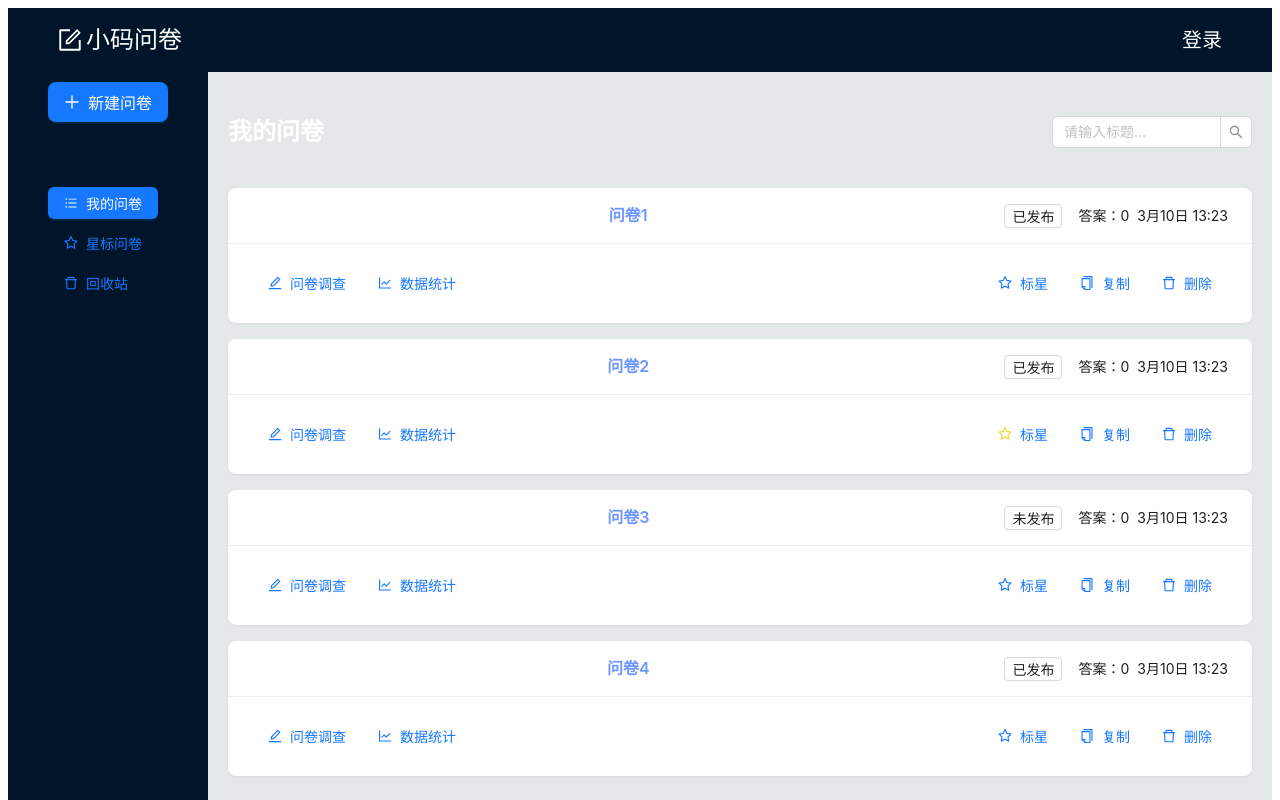
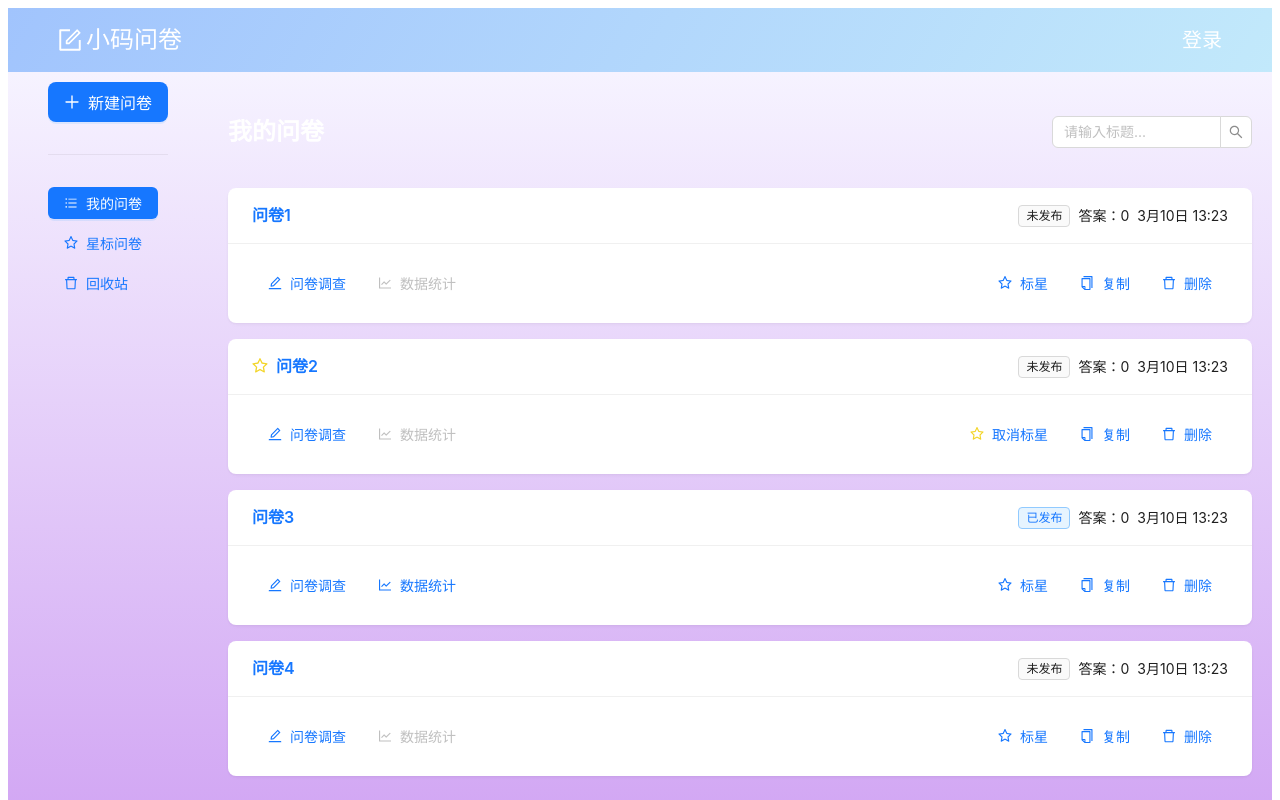
Before and after one commit to ChenHaoJie9527/mini-questionnaire, a React (Create React App) app: page /mange/list in a window 1280 px wide. Shown: the top 800 px of the page. Built offline with nearby package versions, Linux system fonts and the light colour scheme.

Commit message:
feat: 优化questionCard UI展示

```diff
--- a/src/components/QuestionCard.tsx
+++ b/src/components/QuestionCard.tsx
@@ -1,6 +1,6 @@
 import React, { FC } from "react";
 import { MyConstArrayItem } from "../mock";
-import { Card, Space, Button } from "antd";
+import { Card, Space, Button, Tag } from "antd";
 import {
   EditOutlined,
   LineChartOutlined,
@@ -8,19 +8,24 @@ import {
   StarOutlined,
   DeleteOutlined,
 } from "@ant-design/icons";
+import { Link, useNavigate } from "react-router-dom";
+import { PATHNAME } from "../routers/config";
 
 type props = MyConstArrayItem & {
   onStart: (id: number, isStarted: boolean) => void;
 };
 
 const QuestionCard: FC<props> = (props) => {
+  const nav = useNavigate();
   const { id, title, isPublished, isStarted, answerCount, createAt, onStart } =
     props;
   const Operation = (
     <div className="flex items-center">
-      <Button size="small" className="mr-4">
-        {isPublished ? "未发布" : "已发布"}
-      </Button>
+      {isPublished ? (
+        <Tag color="processing">已发布</Tag>
+      ) : (
+        <Tag color="default">未发布</Tag>
+      )}
       <p className="mr-2">答案：{answerCount}</p>
       <p>{createAt}</p>
     </div>
@@ -28,23 +33,40 @@ const QuestionCard: FC<props> = (props) => {
   const onStarted = () => {
     onStart(id, !isStarted);
   };
+  const Title = () => {
+    return (
+      <Link
+        to={isPublished ? `${PATHNAME.STAT}/${id}` : `${PATHNAME.EDIT}/${id}`}
+      >
+        <Space>
+          {isStarted && <StarOutlined style={{ color: "#f3d528" }} />}
+          {title}
+        </Space>
+      </Link>
+    );
+  };
   return (
     <Space direction="vertical" size="large" className="flex mt-4">
       <Card
-        title={title}
+        title={<Title />}
         extra={Operation}
-        headStyle={{ color: "#6d97ff" }}
+        headStyle={{ color: "#6d97ff", textAlign: "left" }}
         bordered={false}
         hoverable={true}
       >
         <div className="flex items-center justify-between w-full">
           <div className="flex flex-wrap">
-            <Button type="link" className="flex items-center justify-center">
+            <Button
+              type="link"
+              className="flex items-center justify-center"
+              onClick={() => nav(`${PATHNAME.EDIT}/${id}`)}
+            >
               <EditOutlined /> 问卷调查
             </Button>
             <Button
               type="link"
               className="text-[#ccc] flex items-center justify-center"
+              disabled={!isPublished}
             >
               <LineChartOutlined /> 数据统计
             </Button>
@@ -60,7 +82,7 @@ const QuestionCard: FC<props> = (props) => {
               ) : (
                 <StarOutlined />
               )}
-              标星
+              {isStarted ? "取消标星" : "标星"}
             </Button>
             <Button
               type="link"
--- a/src/layouts/MainLayout.tsx
+++ b/src/layouts/MainLayout.tsx
@@ -12,6 +12,7 @@ const headerStyle: React.CSSProperties = {
   minHeight: "64px",
   paddingInline: 50,
   lineHeight: "64px",
+  backgroundImage: "linear-gradient(120deg, #a1c4fd 0%, #c2e9fb 100%)",
 };
 
 const MainLayout: FC = () => {
--- a/src/layouts/MangeLayout.tsx
+++ b/src/layouts/MangeLayout.tsx
@@ -14,10 +14,12 @@ const contentStyle: React.CSSProperties = {
   minHeight: 120,
   lineHeight: "120px",
   color: "#fff",
+  backgroundImage: "linear-gradient(to top, #cd9cf2 0%, #f6f3ff 100%)"
 };
 
 const siderStyle: React.CSSProperties = {
   padding: "10px",
+  backgroundImage: "linear-gradient(to top, #cd9cf2 0%, #f6f3ff 100%",
 };
 
 const MangeLayout: FC = () => {
--- a/src/pages/mange/List.tsx
+++ b/src/pages/mange/List.tsx
@@ -22,7 +22,7 @@ const List: FC = () => {
     });
   };
   return (
-    <div className="w-full bg-[#e4e8e8fe] p-5">
+    <div className="w-full p-5">
       <Header />
       {questionList.map((item) => {
         const props = { ...item, onStart };
--- a/src/themes/index.tsx
+++ b/src/themes/index.tsx
@@ -8,3 +8,7 @@ export const homeFooterTheme: React.CSSProperties = {
   background:
     "linear-gradient(to bottom, rgba(255,255,255,0.15) 0%, rgba(0,0,0,0.15) 100%), radial-gradient(at top center, rgba(255,255,255,0.40) 0%, rgba(0,0,0,0.40) 120%) #989898; background-blend-mode: multiply,multiply;",
 };
+
+export const mangeSiderBGTheme: React.CSSProperties = {
+  backgroundImage: "linear-gradient(to top, #cd9cf2 0%, #f6f3ff 100%)",
+};
```
